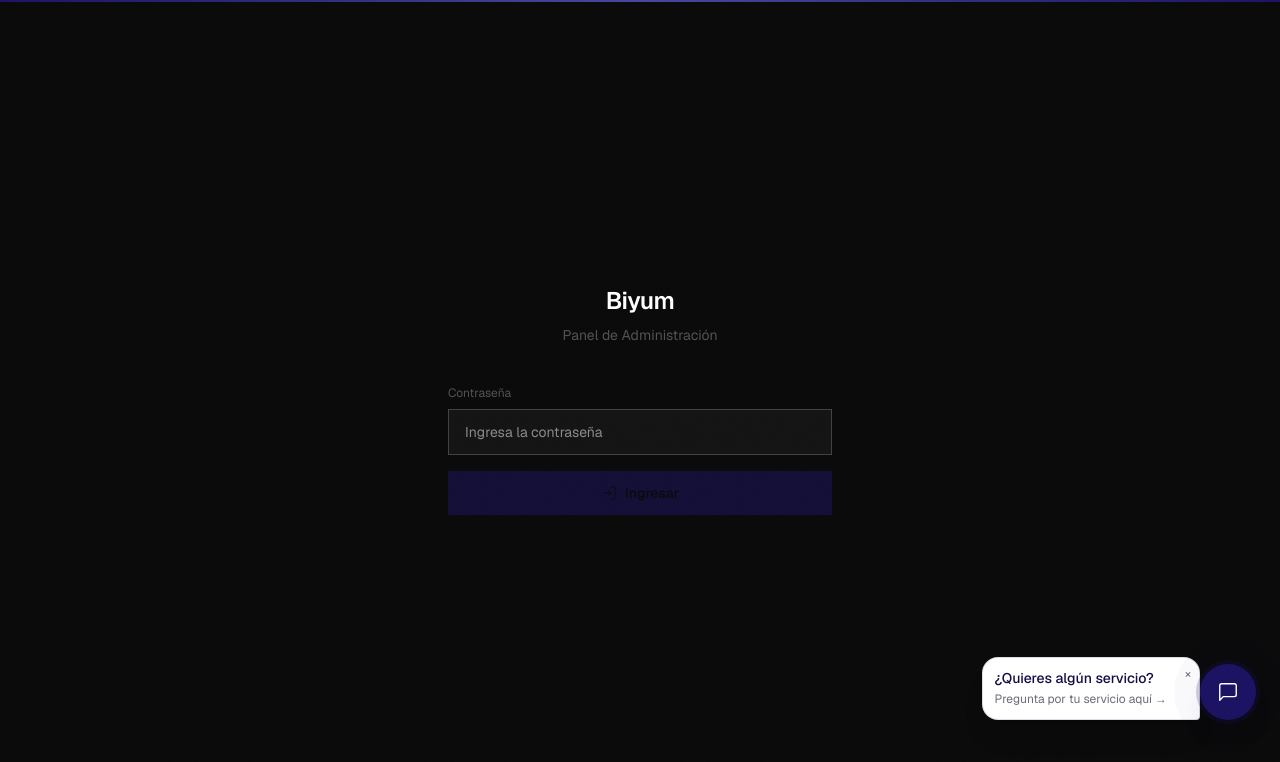
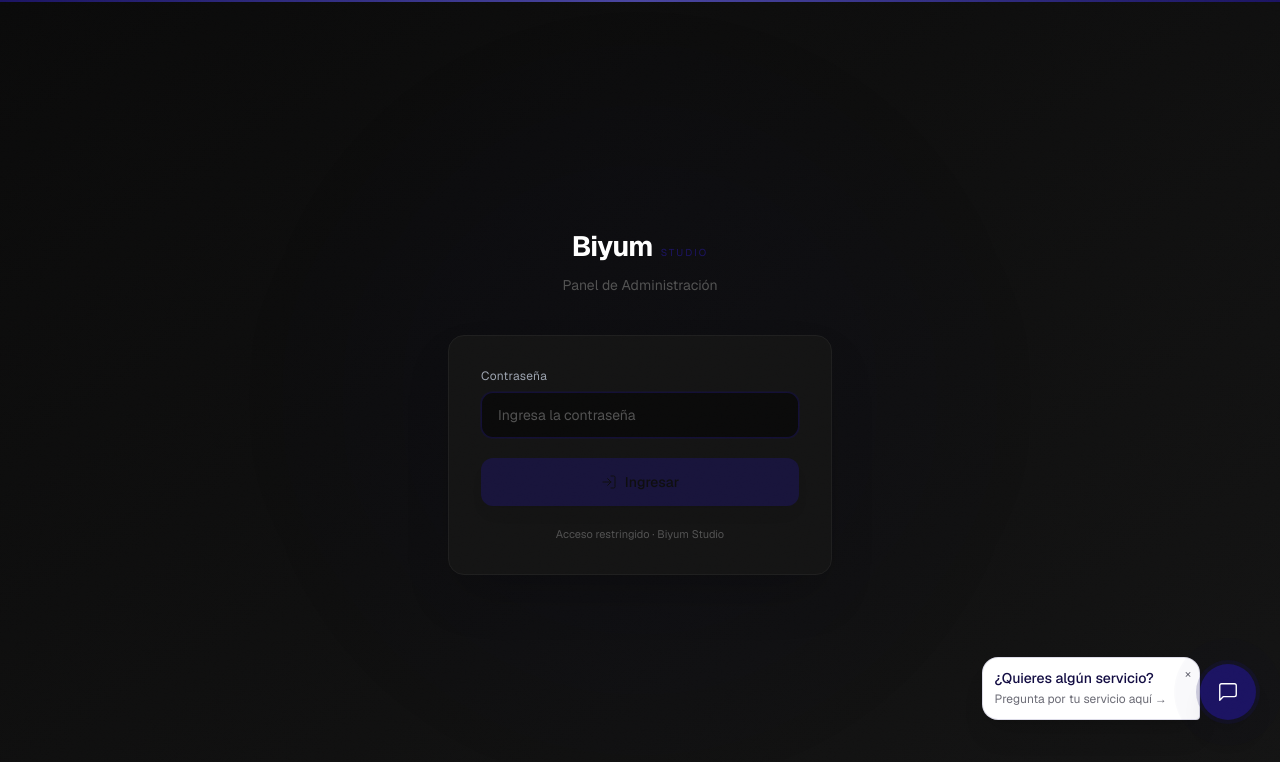
Before and after one commit to alejandrovelozvera-hash/biyum-sitio-web, a Next.js app: page /admin/login in a window 1280 px wide. Shown: the top 762 px of the page. Built offline with nearby package versions, Linux system fonts and the light colour scheme.

Commit message:
style: admin premium - sidebar, dashboard cards y login con mejor tipografia y superficies

```diff
--- a/src/app/admin/(dashboard)/page.tsx
+++ b/src/app/admin/(dashboard)/page.tsx
@@ -35,26 +35,19 @@ export default async function AdminDashboard() {
         <p className="text-[#525252] text-sm mt-1">Panel de administración</p>
       </div>
       <div className="grid grid-cols-1 md:grid-cols-4 gap-4">
-        <div className="bg-[#141414] border border-[#1F1F1F] p-6">
-          <Folder size={20} className="text-[#525252] mb-3" />
-          <p className="text-2xl font-bold text-white">{projects.length}</p>
-          <p className="text-[#525252] text-xs mt-1">Proyectos</p>
-        </div>
-        <div className="bg-[#141414] border border-[#1F1F1F] p-6">
-          <Image size={20} className="text-[#525252] mb-3" />
-          <p className="text-2xl font-bold text-white">{mediaTotal || "—"}</p>
-          <p className="text-[#525252] text-xs mt-1">Imágenes en Media</p>
-        </div>
-        <div className="bg-[#141414] border border-[#1F1F1F] p-6">
-          <Video size={20} className="text-[#525252] mb-3" />
-          <p className="text-2xl font-bold text-white">{heroCount}</p>
-          <p className="text-[#525252] text-xs mt-1">Slides del hero</p>
-        </div>
-        <div className="bg-[#141414] border border-[#1F1F1F] p-6">
-          <Settings size={20} className="text-[#525252] mb-3" />
-          <p className="text-2xl font-bold text-white">{catCount}</p>
-          <p className="text-[#525252] text-xs mt-1">Categorías</p>
-        </div>
+        {[
+          { icon: Folder, label: "Proyectos", value: projects.length, sub: `${projects.filter((p) => p.featured).length} destacados` },
+          { icon: Image, label: "Media", value: mediaTotal || "—", sub: "Imágenes" },
+          { icon: Video, label: "Hero", value: heroCount, sub: "Slides" },
+          { icon: Settings, label: "Categorías", value: catCount, sub: "Activas" },
+        ].map((stat) => (
+          <div key={stat.label} className="group bg-gradient-to-br from-[#141414] to-[#0F0F0F] border border-[#1F1F1F] p-6 rounded-2xl hover:border-white/10 transition-all hover:translate-y-[-2px] hover:shadow-lg">
+            <stat.icon size={18} className="text-gold/60 group-hover:text-gold mb-4 transition-colors" />
+            <p className="text-[28px] font-bold tracking-[-0.02em] text-white leading-none">{stat.value}</p>
+            <p className="text-[#9CA3AF] text-xs mt-1.5 tracking-wide">{stat.label}</p>
+            <p className="text-[#525252] text-[11px] mt-1">{stat.sub}</p>
+          </div>
+        ))}
       </div>
       <div className="grid grid-cols-1 lg:grid-cols-2 gap-4 mt-8">
         <div className="bg-[#141414] border border-[#1F1F1F] p-6">
--- a/src/app/admin/login/page.tsx
+++ b/src/app/admin/login/page.tsx
@@ -30,21 +30,27 @@ function LoginForm() {
   }
 
   return (
-    <div className="min-h-screen bg-[#0A0A0A] flex items-center justify-center p-6">
-      <div className="w-full max-w-sm">
+    <div className="min-h-screen bg-[#0A0A0A] flex items-center justify-center p-6 relative overflow-hidden">
+      <div className="absolute inset-0 bg-gradient-to-br from-[#0A0A0A] via-[#0F0F0F] to-[#141414] pointer-events-none" />
+      <div className="absolute top-1/2 left-1/2 -translate-x-1/2 -translate-y-1/2 w-[600px] h-[600px] bg-gold/[0.03] rounded-full blur-3xl pointer-events-none" />
+      <div className="w-full max-w-sm relative">
         <div className="text-center mb-10">
-          <span className="text-2xl font-semibold tracking-tight text-white">Biyum</span>
+          <div className="inline-flex items-baseline gap-2">
+            <span className="text-[28px] font-bold tracking-[-0.03em] text-white">Biyum</span>
+            <span className="text-[10px] tracking-[0.2em] uppercase text-gold">Studio</span>
+          </div>
           <p className="text-[#525252] text-sm mt-2">Panel de Administración</p>
         </div>
-        <form onSubmit={handleSubmit} className="space-y-4">
+        <form onSubmit={handleSubmit} className="bg-[#141414] border border-[#1F1F1F] rounded-2xl p-8 space-y-5 shadow-2xl">
           <div>
-            <label className="text-[#525252] text-xs block mb-2">Contraseña</label>
-            <input type="password" value={password} onChange={(e) => setPassword(e.target.value)} className="w-full bg-[#141414] border border-[#1F1F1F] px-4 py-3 text-white text-sm focus:outline-none focus:border-white/20" placeholder="Ingresa la contraseña" autoFocus />
+            <label className="text-[#9CA3AF] text-xs block mb-2 tracking-wide">Contraseña</label>
+            <input type="password" value={password} onChange={(e) => setPassword(e.target.value)} className="w-full bg-[#0A0A0A] border border-[#1F1F1F] rounded-xl px-4 py-3 text-white text-sm placeholder:text-[#525252] focus:outline-none focus:border-gold/50 focus:ring-1 focus:ring-gold/20 transition-all" placeholder="Ingresa la contraseña" autoFocus />
           </div>
-          {error && <p className="text-red-400 text-xs">{error}</p>}
-          <button type="submit" disabled={loading || !password} className="w-full flex items-center justify-center gap-2 bg-gold text-[#0A0A0A] px-6 py-3 text-sm font-medium hover:bg-gold-light transition-colors disabled:opacity-50">
+          {error && <p className="text-red-400 text-xs bg-red-500/10 border border-red-500/20 rounded-lg px-3 py-2">{error}</p>}
+          <button type="submit" disabled={loading || !password} className="w-full flex items-center justify-center gap-2 bg-gold text-[#0A0A0A] px-6 py-3.5 rounded-xl text-sm font-medium hover:bg-gold-light transition-all hover:scale-[1.01] active:scale-[0.99] disabled:opacity-50 shadow-lg">
             <LogIn size={16} /> {loading ? "Ingresando..." : "Ingresar"}
           </button>
+          <p className="text-center text-[#525252] text-[11px]">Acceso restringido · Biyum Studio</p>
         </form>
       </div>
     </div>
--- a/src/components/admin/AdminSidebar.tsx
+++ b/src/components/admin/AdminSidebar.tsx
@@ -16,25 +16,29 @@ export default function AdminSidebar() {
   const path = usePathname();
 
   return (
-    <aside className="fixed left-0 top-0 bottom-0 w-64 bg-[#0A0A0A] border-r border-[#1F1F1F] flex flex-col z-50">
+    <aside className="fixed left-0 top-0 bottom-0 w-64 bg-[#0F0F0F] border-r border-[#1F1F1F] flex flex-col z-50">
       <div className="p-6 border-b border-[#1F1F1F]">
-        <Link href="/" className="text-lg font-semibold tracking-tight text-white">
-          Biyum <span className="text-[#525252] text-xs ml-1">Admin</span>
+        <Link href="/" className="flex items-baseline gap-2">
+          <span className="text-[22px] font-bold tracking-[-0.03em] text-white">Biyum</span>
+          <span className="text-[10px] tracking-[0.2em] uppercase text-gold">Studio</span>
         </Link>
+        <p className="text-[#525252] text-[11px] mt-1 tracking-wide">Panel de control</p>
       </div>
 
-      <nav className="flex-1 p-4 flex flex-col gap-1">
+      <nav className="flex-1 p-4 flex flex-col gap-1.5">
         {links.map((link) => {
-          const active = path === link.href;
+          const active = path === link.href || (link.href !== "/admin" && path.startsWith(link.href));
           return (
             <Link
               key={link.href}
               href={link.href}
-              className={`flex items-center gap-3 px-4 py-2.5 rounded text-sm transition-all ${
-                active ? "bg-white/5 text-white" : "text-[#525252] hover:text-white hover:bg-white/[0.02]"
+              className={`group flex items-center gap-3 px-4 py-2.5 rounded-xl text-[13px] font-medium transition-all ${
+                active
+                  ? "bg-white text-[#0A0A0A] shadow-sm"
+                  : "text-[#9CA3AF] hover:text-white hover:bg-white/[0.04] border border-transparent hover:border-white/5"
               }`}
             >
-              <link.icon size={16} />
+              <link.icon size={16} className={active ? "text-[#0A0A0A]" : "text-[#525252] group-hover:text-white"} />
               {link.label}
             </Link>
           );
```
Also changed, not shown: src/app/admin/(dashboard)/layout.tsx (+3 -2 lines).
